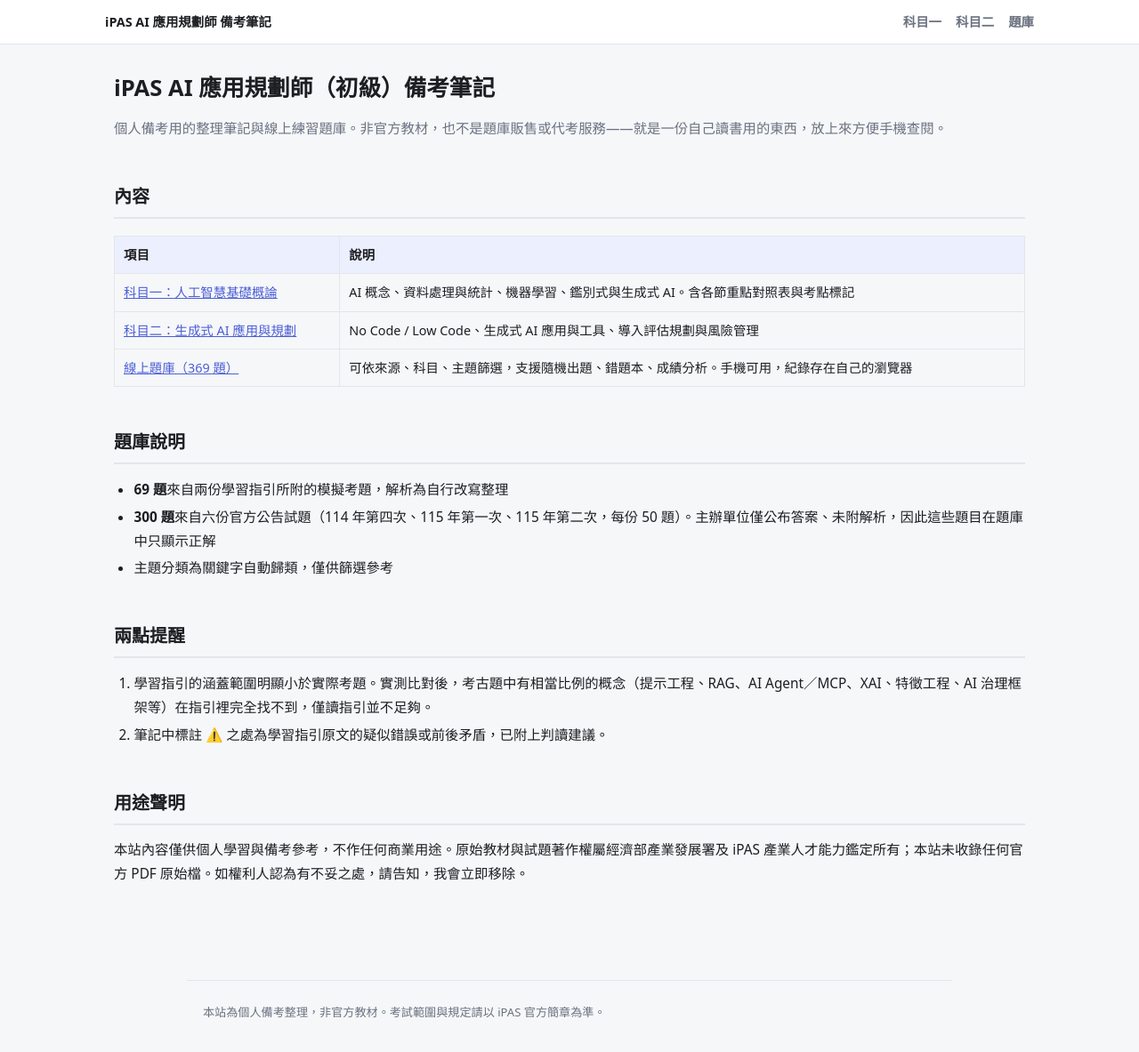
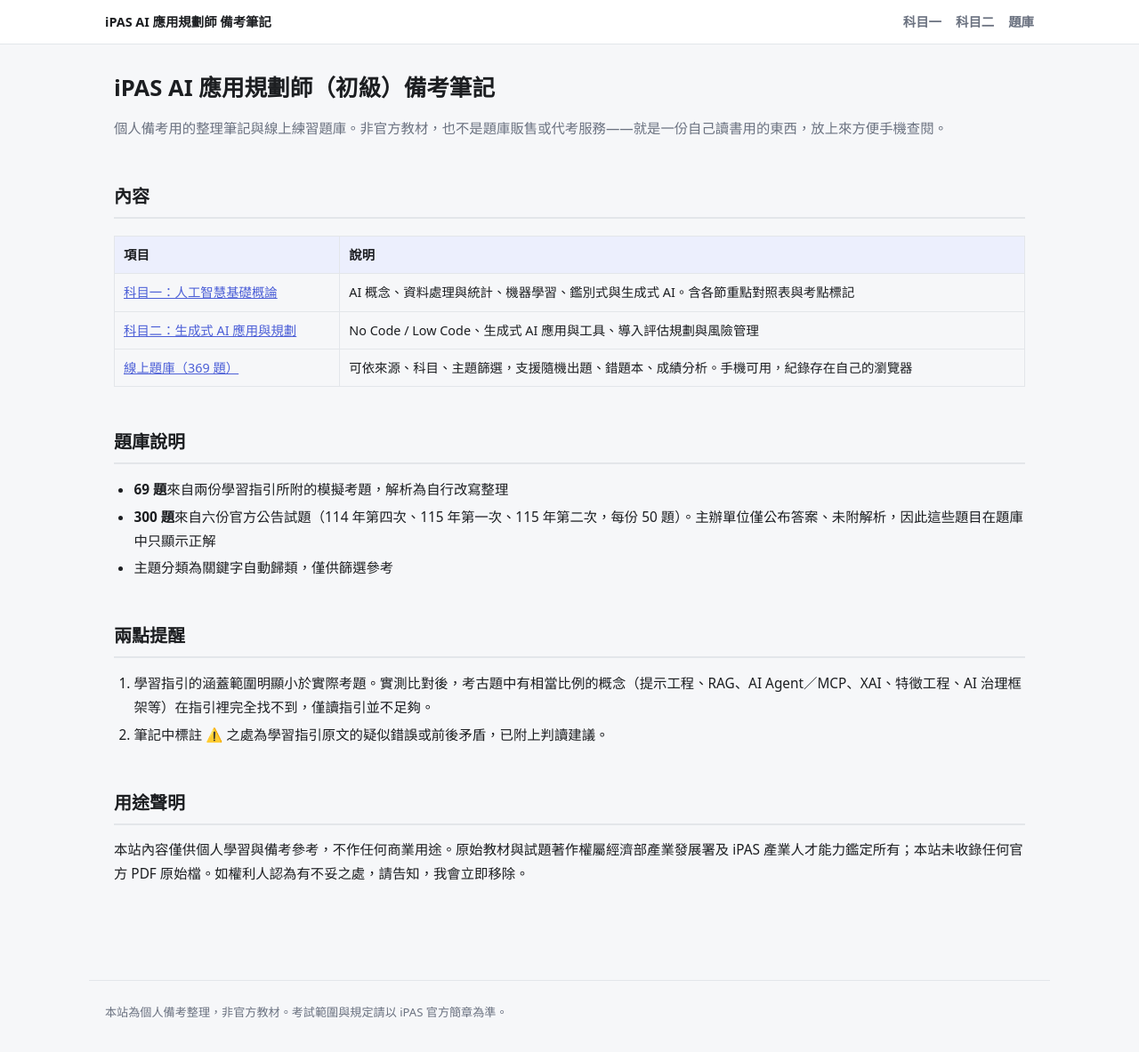
Before and after one commit to codeforge15/ipas-ai-planner, a Jekyll site: the page built from index.md, in a window 1280 px wide and 1210 px high. Shown: the top 1183 px of the window at 89% size. Built offline with Jekyll 4.4.1, drawn with Linux system fonts in a browser that asks for light colours.

Commit message:
footer 寬度一併改用 --w 變數
Co-Authored-By: Claude Opus 5 (1M context) <noreply@anthropic.com>

```diff
--- a/_layouts/default.html
+++ b/_layouts/default.html
@@ -67,7 +67,7 @@ ul,ol{padding-left:1.4em}
 li{margin:.25em 0}
 input[type=checkbox]{margin-right:.4em}
 footer{
-  max-width:860px; margin:0 auto; padding:24px 18px 60px;
+  max-width:var(--w); margin:0 auto; padding:24px 18px 60px;
   color:var(--muted); font-size:.82rem; border-top:1px solid var(--line);
 }
 </style>
```
